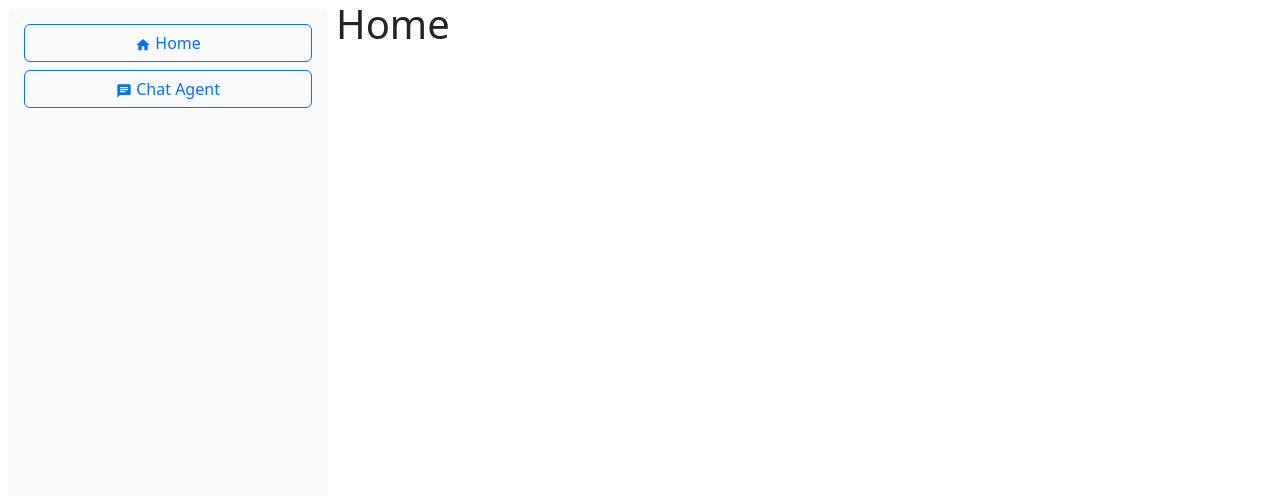
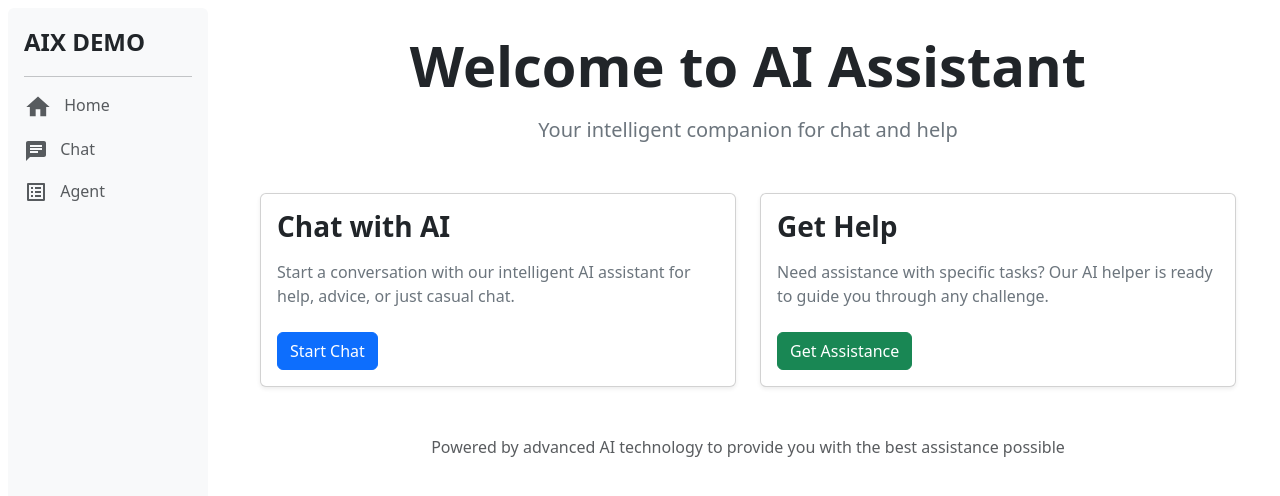
Before and after one commit to muchirajunior/aixdemo, a React (Vite) app: page / in a window 1280 px wide. Shown: the top 496 px of the page. Built offline with nearby package versions, Linux system fonts and the light colour scheme.

Commit message:
update layout

```diff
--- a/src/App.tsx
+++ b/src/App.tsx
@@ -7,9 +7,12 @@ export default function App() {
   return (
     <Router>
       <div className='d-flex flex-row' style={{height: '100vh'}}>
-        <div className='col-3 bg-light rounded m-2 p-3'>
-          <Link className='btn btn-outline-primary w-100 mb-2' to='/'>  <Icons.MdHome /> Home</Link>
-          <Link className='btn btn-outline-primary w-100 mb-2' to='/chat'>  <Icons.MdChat /> Chat Agent</Link>
+        <div className='col-3 bg-light rounded m-2 p-3' style={{maxWidth:"200px"}}>
+          <span className='fw-bold fs-4' >AIX DEMO</span>
+          <hr />
+          <Link className='nav-link w-100 mb-3 text-muted' to='/'>  <Icons.MdHome className='fs-3 me-2' /> Home</Link>
+          <Link className='nav-link w-100 mb-3 text-muted' to='/chat' >  <Icons.MdChat className='fs-4 me-2' /> Chat</Link>
+          <Link className='nav-link w-100 mb-3 text-muted' to='/agent' >  <Icons.MdListAlt className='fs-4 me-2' /> Agent</Link>
         </div>
         <div className='flex-grow-1'>
           <Routes>
--- a/src/home/index.tsx
+++ b/src/home/index.tsx
@@ -1,7 +1,58 @@
-export default function Home(){
+import { Link } from "react-router-dom";
+
+export default function Home() {
     return (
-        <div>
-            <h1>Home</h1>
+        <div className=" p-4 m-2 rounded">
+            <div className="container">
+                <div className="text-center mb-5">
+                    <h1 className="display-4 fw-bold mb-3">
+                        Welcome to AI Assistant
+                    </h1>
+                    <p className="lead text-secondary">
+                        Your intelligent companion for chat and help
+                    </p>
+                </div>
+
+                <div className="row g-4">
+                    <div className="col-md-6">
+                        <div className="card h-100 shadow-sm hover-shadow">
+                            <div className="card-body">
+                                <h2 className="h3 fw-semibold mb-3">
+                                    Chat with AI
+                                </h2>
+                                <p className="text-secondary mb-4">
+                                    Start a conversation with our intelligent AI assistant for help, advice, or just casual chat.
+                                </p>
+                                <Link className="btn btn-primary" to="/chat">
+                                    Start Chat
+                                </Link>
+                            </div>
+                        </div>
+                    </div>
+
+                    <div className="col-md-6">
+                        <div className="card h-100 shadow-sm hover-shadow">
+                            <div className="card-body">
+                                <h2 className="h3 fw-semibold mb-3">
+                                    Get Help
+                                </h2>
+                                <p className="text-secondary mb-4">
+                                    Need assistance with specific tasks? Our AI helper is ready to guide you through any challenge.
+                                </p>
+                                <Link className="btn btn-success" to="/agent">
+                                    Get Assistance
+                                </Link>
+                            </div>
+                        </div>
+                    </div>
+                </div>
+
+                <div className="mt-5 text-center">
+                    <p className="text-muted">
+                        Powered by advanced AI technology to provide you with the best assistance possible
+                    </p>
+                </div>
+            </div>
         </div>
-    )
+    );
 }
```
